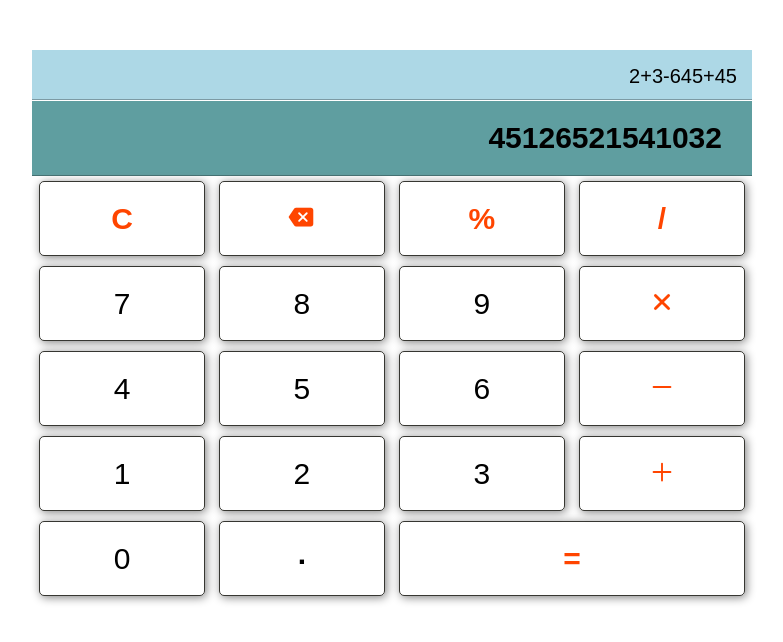
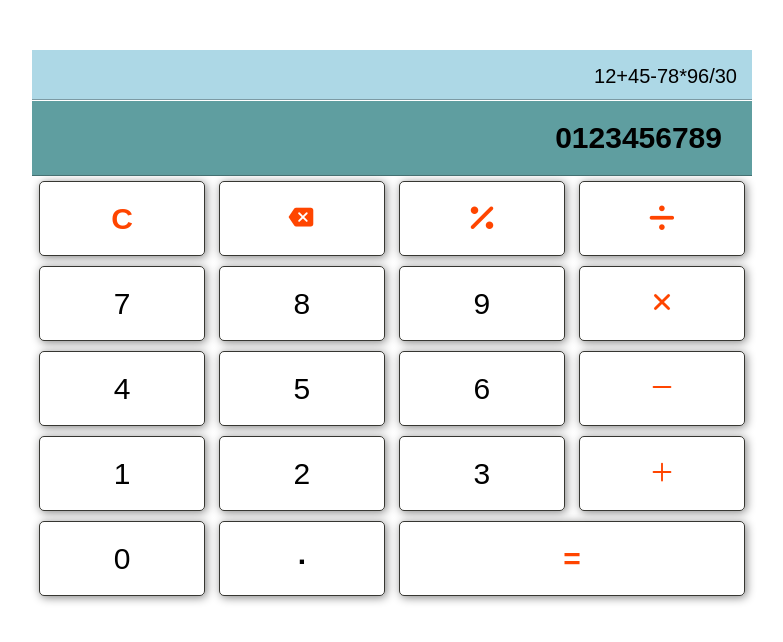
Before and after one commit to tolu-c/web-calculator, a plain HTML site: page index.html in a window 1280 px wide. Shown: the whole page, without its empty margins (248-1031 px from the left). Drawn offline with nearby package versions, Linux system fonts and the light colour scheme.

Commit message:
Update index.html
 And added icons for arithmetic signs

```diff
--- a/index.html
+++ b/index.html
@@ -9,91 +9,10 @@
     <link rel="stylesheet" href="static/css/grid.css">
 </head>
 <body>
-<!--
-    <div class="cal">
-        <div class="container">
-            <div class="row">
-                <div class="col col-1">
-                    <div class="display-result">
-                        <p class="question"></p>
-                        <p class="answer"></p>
-                    </div>
-                </div>
-            </div>
-            <div class="row">
-                <div class="col col-4">
-                    <div class="signs">C</div>
-                </div>
-                <div class="col col-4">
-                    <div class="signs">X</div>
-                </div>
-                <div class="col col-4">
-                    <div class="signs">%</div>
-                </div>
-                <div class="col col-4">
-                    <div class="signs">/</div>
-                </div>
-            </div>
-            <div class="row">
-                <div class="col col-4">
-                    <div class="num">7</div>
-                </div>
-                <div class="col col-4">
-                    <div class="num">8</div>
-                </div>
-                <div class="col col-4">
-                    <div class="num">9</div>
-                </div>
-                <div class="col col-4">
-                    <div class="signs">X</div>
-                </div>
-            </div>
-            <div class="row">
-                <div class="col col-4">
-                    <div class="num">4</div>
-                </div>
-                <div class="col col-4">
-                    <div class="num">5</div>
-                </div>
-                <div class="col col-4">
-                    <div class="num">6</div>
-                </div>
-                <div class="col col-4">
-                    <div class="signs">-</div>
-                </div>
-            </div>
-            <div class="row">
-                <div class="col col-4">
-                    <div class="num">1</div>
-                </div>
-                <div class="col col-4">
-                    <div class="num">2</div>
-                </div>
-                <div class="col col-4">
-                    <div class="num">3</div>
-                </div>
-                <div class="col col-4">
-                    <div class="signs">+</div>
-                </div>
-            </div>
-            <div class="row">
-                <div class="col col-4">
-                    <div class="num">0</div>
-                </div>
-                <div class="col col-4">
-                    <div class="num">.</div>
-                </div>
-                <div class="col col-2">
-                    <div class="signs equals">=</div>
-                </div>
-            </div>
-        </div>
-    </div> -->
-
     <main>
         <section class="questionAndAnswer">
-            <div class="question">2+3-645+45</div>
-            <div class="answer">45126521541032</div>
+            <div class="question">12+45-78*96/30</div>
+            <div class="answer">0123456789</div>
         </section>
         <section class="keys">
             <div class="row">
@@ -104,10 +23,10 @@
                     <div class="signs"><ion-icon name="backspace"></ion-icon></div>
                 </div>
                 <div class="col-4">
-                    <div class="signs">%</div>
+                    <div class="signs"><i class="fas fa-percentage"></i></div>
                 </div>
                 <div class="col-4">
-                    <div class="signs">/</div>
+                    <div class="signs"><i class="fas fa-divide"></i></div>
                 </div>
             </div>
             <div class="row">
```
